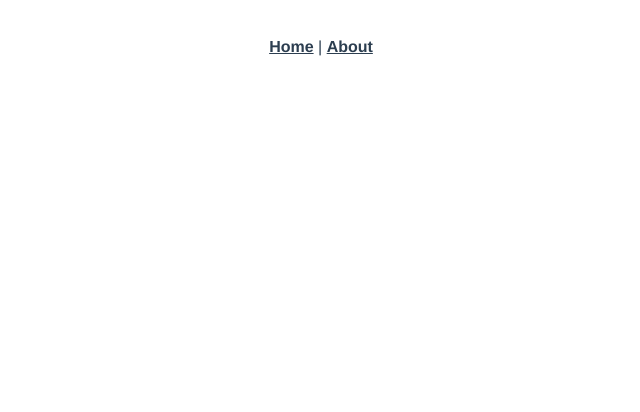
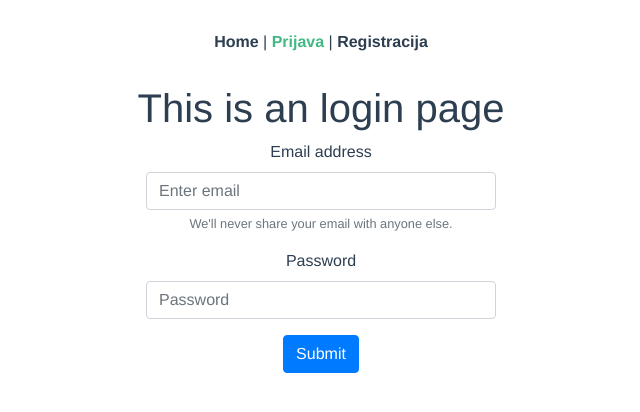
Before and after one commit to KristijanCetina/fipugram, a Vue app: page /login in a window 1280 px wide. Shown: the top 412 px of the page, without its empty margins (319-959 px from the left). Built offline with nearby package versions, Linux system fonts and the light colour scheme.

Commit message:
added login & signup pages

```diff
--- a/public/index.html
+++ b/public/index.html
@@ -4,6 +4,8 @@
     <meta charset="utf-8">
     <meta http-equiv="X-UA-Compatible" content="IE=edge">
     <meta name="viewport" content="width=device-width,initial-scale=1.0">
+    <link rel="stylesheet" href="https://cdn.jsdelivr.net/npm/bootstrap@4.5.3/dist/css/bootstrap.min.css" integrity="sha384-TX8t27EcRE3e/ihU7zmQxVncDAy5uIKz4rEkgIXeMed4M0jlfIDPvg6uqKI2xXr2" crossorigin="anonymous">
+
     <link rel="icon" href="<%= BASE_URL %>favicon.ico">
     <title><%= htmlWebpackPlugin.options.title %></title>
   </head>
--- a/src/App.vue
+++ b/src/App.vue
@@ -2,7 +2,8 @@
   <div id="app">
     <div id="nav">
       <router-link to="/">Home</router-link> |
-      <router-link to="/about">About</router-link>
+      <router-link to="/login">Prijava</router-link> |
+      <router-link to="/signup">Registracija</router-link>
     </div>
     <router-view/>
   </div>
--- a/src/router/index.js
+++ b/src/router/index.js
@@ -11,12 +11,17 @@
     component: Home
   },
   {
-    path: '/about',
-    name: 'About',
+    path: '/login',
+    name: 'Login',
     // route level code-splitting
     // this generates a separate chunk (about.[hash].js) for this route
     // which is lazy-loaded when the route is visited.
-    component: () => import(/* webpackChunkName: "about" */ '../views/About.vue')
+    component: () => import(/* webpackChunkName: "about" */ '../views/Login.vue')
+  },
+  {
+    path: '/signup',
+    name: 'Signup',
+    component: () => import('../views/Signup.vue')
   }
 ]
 
--- a/src/views/About.vue
+++ /dev/null
@@ -1,5 +0,0 @@
-<template>
-  <div class="about">
-    <h1>This is an about page</h1>
-  </div>
-</template>
--- a/src/views/Home.vue
+++ b/src/views/Home.vue
@@ -1,7 +1,7 @@
 <template>
   <div class="home">
     <img alt="Vue logo" src="../assets/logo.png">
-    <HelloWorld msg="Welcome to Your Vue.js App"/>
+    <HelloWorld msg="Welcome to fipugram by Kristijan Cetina"/>
   </div>
 </template>
 
--- /dev/null
+++ b/src/views/Login.vue
@@ -0,0 +1,38 @@
+<template>
+  <div class="about">
+    <h1>This is an login page</h1>
+    <div class="container">
+      <div class="row">
+        <div class="col-sm"></div>
+        <div class="col-sm">
+          <form>
+            <div class="form-group">
+              <label for="exampleInputEmail1">Email address</label>
+              <input
+                type="email"
+                class="form-control"
+                id="exampleInputEmail1"
+                aria-describedby="emailHelp"
+                placeholder="Enter email"
+              />
+              <small id="emailHelp" class="form-text text-muted"
+                >We'll never share your email with anyone else.</small
+              >
+            </div>
+            <div class="form-group">
+              <label for="exampleInputPassword1">Password</label>
+              <input
+                type="password"
+                class="form-control"
+                id="exampleInputPassword1"
+                placeholder="Password"
+              />
+            </div>
+            <button type="submit" class="btn btn-primary">Submit</button>
+          </form>
+        </div>
+        <div class="col-sm"></div>
+      </div>
+    </div>
+  </div>
+</template>
--- /dev/null
+++ b/src/views/Signup.vue
@@ -0,0 +1,37 @@
+<template>
+    <div class="login">
+        <form>
+            <h1>yo Slim Shady, please sign up</h1>
+
+            <div class="form-group">
+                <label>Full Name</label>
+                <input type="text" class="form-control"/>
+            </div>
+
+            <div class="form-group">
+                <label>Email address</label>
+                <input type="email" class="form-control" />
+            </div>
+
+            <div class="form-group">
+                <label>Password</label>
+                <input type="password" class="form-control" />
+            </div>
+
+            <button type="submit" class="btn btn-primary">Sign Up</button>
+
+            <p class="forgot-password text-right">
+                Already registered?
+                <router-link :to="{name: 'Login'}">sign in</router-link>
+            </p>
+        </form>
+    </div>
+</template>
+
+<script>
+    export default {
+        data() {
+            return {}
+        }
+    }
+</script>
```
Also changed, not shown: 2 other files (tests, documents, lock files or other folders).
